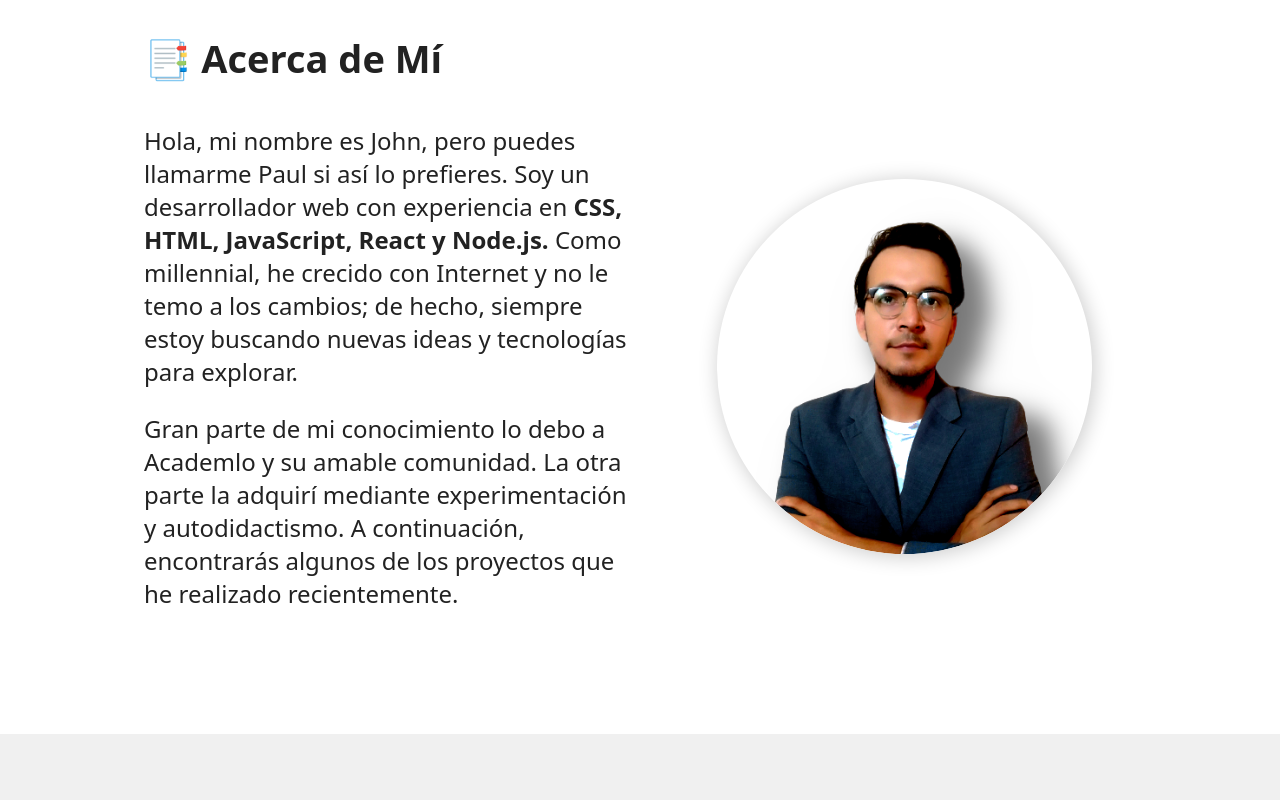
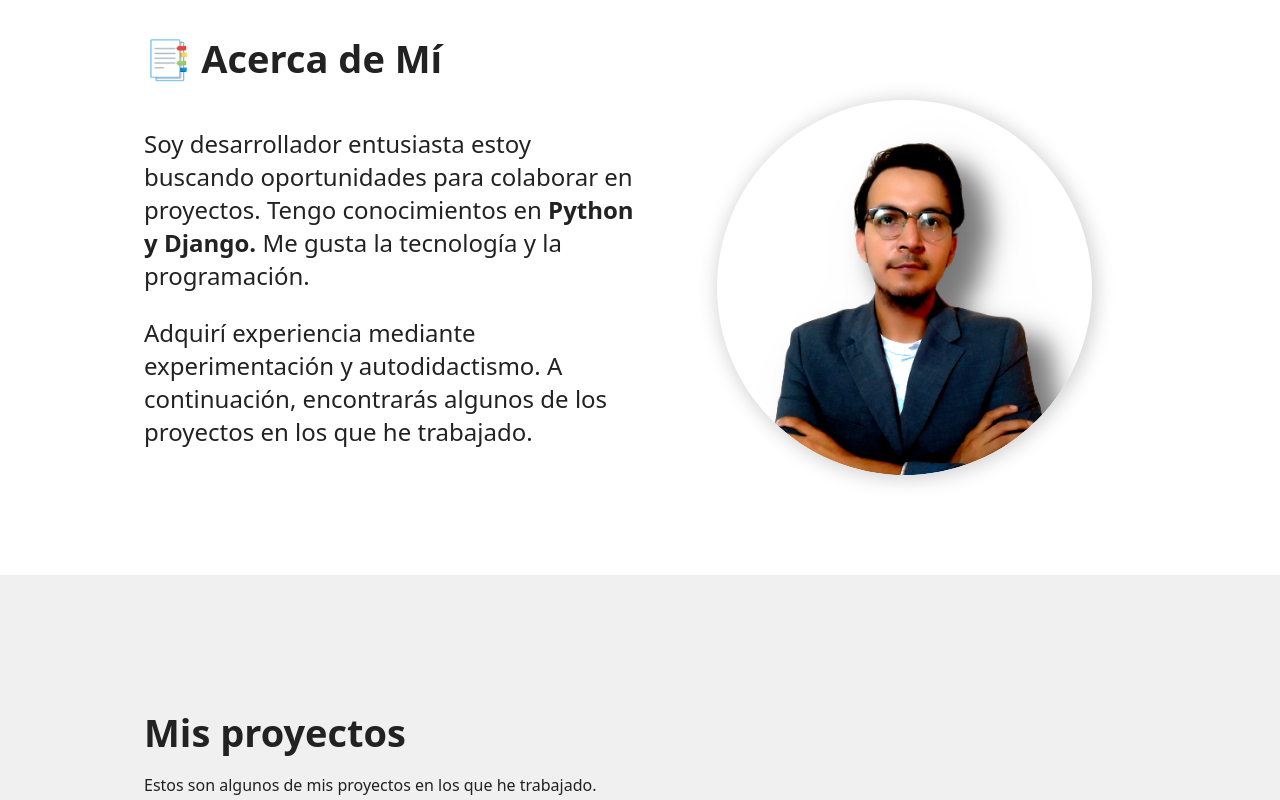
Before and after one commit to castiel336/JohnCueva, a plain HTML site: page index.html in a window 1280 px wide. Shown: the part 900-1700 px from the top of the page. Drawn offline with nearby package versions, Linux system fonts and the light colour scheme.

Commit message:
change description

```diff
--- a/assets/js/index.js
+++ b/assets/js/index.js
@@ -93,9 +93,9 @@ for (const link of links) {
 
 /* Usando la libreria typing.js */
 var typed = new Typed('#typing', {
-  strings: ['Desarrollador web'],
+  strings: ['Estudiante de TICS'],
   typeSpeed: 65,
-  loop: false,
+  loop: true,
   cursorChar: '👨‍💻'
 })
 
--- a/index.html
+++ b/index.html
@@ -31,7 +31,7 @@
               <a href='#about' class="nav__link">Sobre mi</a>
             </li>
             <li class="nav__item">
-              <a href='#works' class="nav__link">proyectos</a>
+              <a href='#works' class="nav__link">Proyectos</a>
             </li>
             <li class="nav__item">
               <a href='#contact' class="nav__link">Contacto</a>
@@ -57,7 +57,7 @@
                 <span>
                   <span id="typing" class="hero__typing"></span>
                 </span>
-                <br> Transformo café en código de páginas web
+                <br> Transformo ideas en código de páginas web
               </p>
             </div>
           </div>
@@ -69,9 +69,9 @@
           <h2 class='section__title'>📑 Acerca de Mí</h2>
           <div class='about__content'>
             <div class='about__info'>
-              <p>Hola, mi nombre es John, pero puedes llamarme Paul si así lo prefieres. Soy un desarrollador web con experiencia en <span class="about__info__tools">CSS, HTML, JavaScript, React y Node.js.</span> Como millennial, he crecido con Internet y no le temo a los cambios; de hecho, siempre estoy buscando nuevas ideas y tecnologías para explorar.</p>
+              <p>Soy desarrollador entusiasta estoy buscando oportunidades para colaborar en proyectos. Tengo conocimientos en <span class="about__info__tools">Python y Django.</span> Me gusta la tecnología y la programación.</p>
 
-              <p>Gran parte de mi conocimiento lo debo a Academlo y su amable comunidad. La otra parte la adquirí mediante experimentación y autodidactismo. A continuación, encontrarás algunos de los proyectos que he realizado recientemente.</p>
+              <p>Adquirí experiencia mediante experimentación y autodidactismo. A continuación, encontrarás algunos de los proyectos en los que he trabajado.</p>
             </div>
             <div class='about__image'>
               <img src='assets/img/profile.png' alt='' class="about__img">
```
